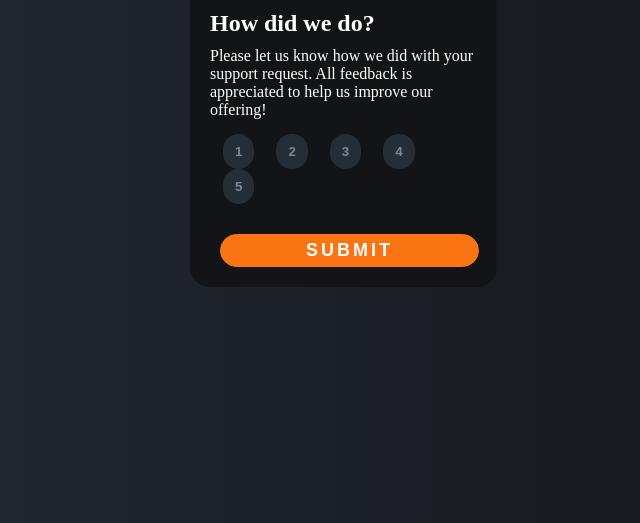
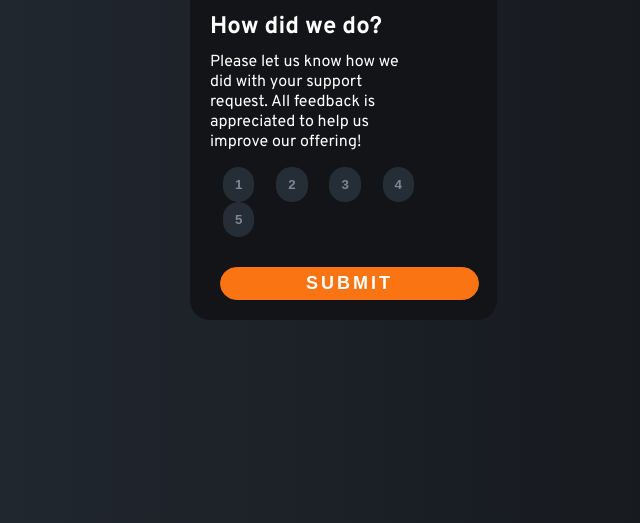
Before and after one commit to Cheeh1/interactive-rating-component, a plain HTML site: page index.html in a window 1280 px wide. Shown: the part 277-800 px from the top of the page, without its empty margins (310-950 px from the left). Drawn offline with Linux system fonts and the light colour scheme.

Commit message:
another commit
adding a font

```diff
--- a/index.html
+++ b/index.html
@@ -8,6 +8,12 @@
 
   <link rel="icon" type="image/png" sizes="32x32" href="./images/favicon-32x32.png">
   <link rel="stylesheet" href="style.css">
+
+  <!-- font import -->
+  <link rel="preconnect" href="https://fonts.googleapis.com">
+  <link rel="preconnect" href="https://fonts.gstatic.com" crossorigin>
+  <link href="https://fonts.googleapis.com/css2?family=Overpass:wght@400;700&display=swap" rel="stylesheet">
+
   <title>Interactive rating component</title>
 </head>
 
--- a/style.css
+++ b/style.css
@@ -5,6 +5,7 @@
 }
 body {
     background-image: linear-gradient(to right, hsl(213, 19%, 18%), hsl(216,12%, 8%));
+    font-family: 'Overpass', sans-serif;
 }
 
 /*first container*/
@@ -35,13 +36,15 @@ body {
     color: hsl(0, 0%, 100%);
     margin-left: 20px;
     margin-top: 15px;
+    font-weight: 700;
 }
 
 .txt-paragraph {
-    width: 100%;
+    width: 80%;
     color: hsl(0, 0%, 100%);
     margin-top: 10px;
     margin-left: 20px;
+    font-weight: 400;
 }
 
 .btns {
```
